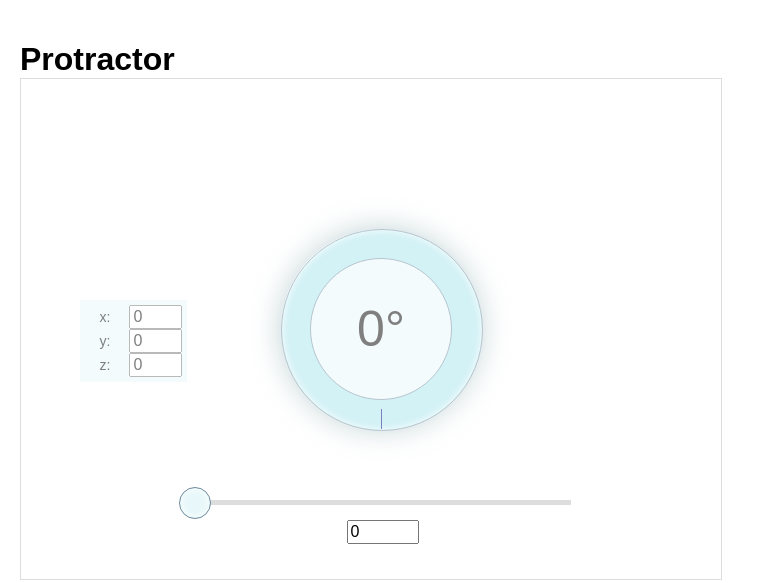
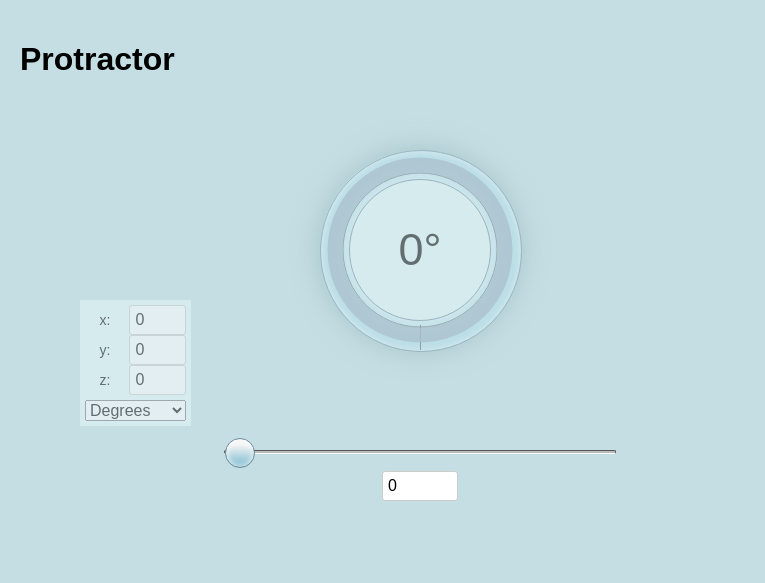
Before and after one commit to rubentd/protractor, a plain HTML site: page index.html in a window 1280 px wide. Shown: the whole page, without its empty margins (0-765 px from the left). Drawn offline with Linux system fonts and the light colour scheme.

Commit message:
- Updated graphic layout - Added radians and degrrees support - Fixed drag and drop delay caused by transition

```diff
--- a/css/main.css
+++ b/css/main.css
@@ -1,5 +1,6 @@
 body{
     font-style: 'Helvetica Neue', 'Arial', 'sans serif';
+    background-color:#C5DEE3;
 }
 
 .main{
@@ -12,7 +13,7 @@ h1{
 }
 
 .main-canvas{
-    border:1px solid #ddd;
+
 }
 
 .protractor-tool{
@@ -22,11 +23,10 @@ h1{
 	height:200px;
 	border-radius: 200px;
 	position:absolute;
-	top:229px;
-	left:281px;
+	top:150px;
+	left:320px;
 	opacity:.5;
-	pointer-events:none;
-	-webkit-transition:all .5s;
+	-webkit-transition:-webkit-transform .5s;
 	-webkit-transform:rotateX(0deg) rotateY(0deg) rotateZ(0deg);
 }
 
@@ -35,19 +35,21 @@ h1{
 	top:0;
 	left:0;
 	opacity:.8;
+	pointer-events:none;
 }
 
 .protractor-tool-inner{
 	width:200px;
 	height:200px;
 	border-radius: 200px;
-	background-color:#A8E5ED;
+	background-color:#AEDDEB;
 	border:1px solid #6e8a9e;
 	box-shadow: inset 0px 0px 7px #fff;
+	cursor:move;
 }
 
 .protractor-tool-inner .number{
-	font-size:50px;
+	font-size:45px;
 	line-height: 140px;
 	text-align:center;
 	display:block;
@@ -57,16 +59,17 @@ h1{
 	border-radius: 100px;
 	border:1px solid #6e8a9e;
 	background-color:#E8F8FA;
+	box-shadow: 0px 0px 30px #fff;
 }
 
 .protractor-tool-inner:before{
 	width:1px;
-	height:20px;
+	height:25px;
 	display:inline-block;
 	position:absolute;
 	bottom:0px;
 	left:99px;
-	border-right:1px solid navy;
+	border-right:1px solid #5e5e5e;
 	content:'';
 	padding:0;
 }
@@ -97,6 +100,11 @@ h1{
 
 .set-rotation input{
 	width:45px;
+}
+
+.set-rotation select{
+	width:100%;
+	margin-top:5px;
 }
 
 .set-rotation label{
@@ -139,29 +147,50 @@ h1{
 }
 
 .protractor-slider-knob{
+	box-sizing:border-box;
 	width: 30px;
 	height: 30px;
 	border-radius:30px;
 	position: absolute;
 	top: -13px;
-	margin-left: -15px;
+	margin-left:0px;
 	z-index: 200;
-	background-color: #85A6AB;
 	cursor:pointer;
-	background-color: #E8F8FA;
 	border: 1px solid #6e8a9e;
 	box-shadow: inset 0px 0px 7px #fff;
+	background: #f4f4f4; /* Old browsers */
+	background: -moz-linear-gradient(top, #f4f4f4 20%, #74b7cc 100%); /* FF3.6+ */
+	background: -webkit-gradient(linear, left top, left bottom, color-stop(20%,#f4f4f4), color-stop(100%,#74b7cc)); /* Chrome,Safari4+ */
+	background: -webkit-linear-gradient(top, #f4f4f4 20%,#74b7cc 100%); /* Chrome10+,Safari5.1+ */
+	background: -o-linear-gradient(top, #f4f4f4 20%,#74b7cc 100%); /* Opera 11.10+ */
+	background: -ms-linear-gradient(top, #f4f4f4 20%,#74b7cc 100%); /* IE10+ */
+	background: linear-gradient(to bottom, #f4f4f4 20%,#74b7cc 100%); /* W3C */
+	filter: progid:DXImageTransform.Microsoft.gradient( startColorstr='#f4f4f4', endColorstr='#74b7cc',GradientType=0 ); /* IE6-9 */
 }
 
+
 .protractor-slider{
+	box-sizing:border-box;
 	position: absolute;
-	top: 500px;
-	left:-120px;
-	width: 377px;
-	height: 5px;
+	width:500px;
+	top: 450px;
+	left:-90px;
+	width: 392px;
+	height: 4px;
 	text-align: center;
 	margin: 0 314px;
-	background-color:#ddd;
+	background-color:#bbb;
+	border-top:1px solid #555;
+	border-left:1px solid #555;
+	border-right:1px solid #555;
+	border-bottom:1px solid #fff;
+	border-radius:2px;
+}
+
+.menu input, .protractor-slider input{
+	border:1px solid #ccc;
+	padding:5px;
+	border-radius:3px;
 }
 
 .protractor-angle{
--- a/index.html
+++ b/index.html
@@ -15,12 +15,12 @@
 	<body>
 		<div id="main" class="main" data-ng-controller="CanvasController">
 			<h1>Protractor</h1>
-			<canvas id="main-canvas" class="main-canvas" width="700" height="500">
-			</canvas>
 
 			<div id="protractor-tool" class="protractor-tool xy">
 				<div class="protractor-tool-inner">
-					<div id="protractor-angle-center" class="number">0&deg;</div>
+					<div id="protractor-angle-center" class="number" data-rad="0" data-deg="0">
+						0&deg;
+					</div>
 				</div>
 				<canvas id ="protractor-canvas" class="protractor-canvas" width="200" height="200"></canvas>
 			</div>
@@ -35,13 +35,17 @@
 			</div-->
 			<div id="protractor-slider" class="protractor-slider">
 				<div id="protractor-slider-knob" class="protractor-slider-knob"></div>
-				<input id="protractor-angle" class="protractor-angle" type="number" width="50px" min="0" max="360" value="0">
+				<input id="protractor-angle" class="protractor-angle" type="number"width="50px" min="0" max="360" value="0" data-deg="0" data-rad="0">
 			</div>
 
 			<div class="menu set-rotation">
 				<label>x:</label> <input type="number" min="-360" max="360" id="rot-x" value="0"><br>
 				<label>y:</label> <input type="number" min="-360" max="360" id="rot-y" value="0"><br>
 				<label>z:</label> <input type="number" min="-360" max="360" id="rot-z" value="0"><br>
+				<select id="angle-unit">
+					<option value="deg">Degrees</option>
+					<option value="rad">Radians</option>
+				</select>
 			</div>
 
 		</div>
--- a/js/main.js
+++ b/js/main.js
@@ -6,6 +6,8 @@ $(document).ready( function(){
 		var orientation = $(this).attr('data-plane');
 	});
 
-	$('#protractor-tool').draggable();
+	$('#protractor-tool').draggable({
+		containment: "parent"
+	});
 
 });
--- a/js/protractor.js
+++ b/js/protractor.js
@@ -15,6 +15,8 @@ function Protractor(){
 
 	this.angleDegrees=0;
 	this.angleRadians=0;
+
+	this.updateAngle();
 
 }
 
@@ -34,10 +36,23 @@ Protractor.prototype = {
 	},
 
 	updateAngle: function(){
-		this.angleDegrees = $("#protractor-angle").val();
+		$('#protractor-angle').data('deg', this.angleDegrees);
+		$('#protractor-angle').data('rad', this.angleRadians);
+
 		$('#protractor-slider-knob').css('left',  this.angleDegrees + 'px');
-		$("#protractor-angle-center").html(this.angleDegrees + '&deg;');
-		this.angleRadians=this.angleDegrees*Math.PI/180;
+		this.updateVisibleAngles();
+		this.angleRadians=parseFloat(this.angleDegrees/180).toFixed(2);
+		this.updateCanvas();
+	},
+
+	updateVisibleAngles: function(){
+		if($('#angle-unit').val() == 'rad'){
+			$("#protractor-angle-center").html(this.angleRadians + ' &pi;');
+			$("#protractor-angle").val(this.angleRadians);
+		}else{
+			$("#protractor-angle-center").html(this.angleDegrees + '&deg;');
+			$("#protractor-angle").val(this.angleDegrees);
+		}
 	},
 
 	setInputRotation: function(){
@@ -51,14 +66,49 @@ Protractor.prototype = {
 		var radius = 85;
 		var x= this.canvas.width()/2;
 		var y= this.canvas.height()/2;
-		var startAngle = 0 + 0.5*Math.PI;
-		var endAngle = this.angleRadians + 0.5*Math.PI;
+		var startAngle = 0 + (0.5*Math.PI);
+		var endAngle = (this.angleRadians*Math.PI) + (0.5*Math.PI);
 		var counterClockwise = false;
+
+		this.context.beginPath();
+		this.context.arc(x, y, radius, 0, 365, counterClockwise);
+		this.context.lineWidth = 15;
+		this.context.strokeStyle = '#93A6BA';
+		this.context.stroke();
+
+		this.context.beginPath();
+		this.context.arc(x, y, radius-8, 0, 365, counterClockwise);
+		this.context.lineWidth = 1;
+		this.context.strokeStyle = '#525B66';
+		this.context.stroke();
+
+		this.context.beginPath();
+		this.context.arc(x, y, radius+8, 0, 365, counterClockwise);
+		this.context.lineWidth = 1;
+		this.context.strokeStyle = '#525B66';
+
 		this.context.beginPath();
 		this.context.arc(x, y, radius, startAngle, endAngle, counterClockwise);
 		this.context.lineWidth = 15;
 		this.context.strokeStyle = 'orange';
 		this.context.stroke();
+
+		this.context.beginPath();
+		this.context.arc(x, y, radius-8, startAngle, endAngle, counterClockwise);
+		this.context.lineWidth = 1;
+		this.context.strokeStyle = 'red';
+		this.context.stroke();
+
+		this.context.beginPath();
+		this.context.arc(x, y, radius+8, startAngle, endAngle, counterClockwise);
+		this.context.lineWidth = 1;
+		this.context.strokeStyle = 'red';
+		this.context.stroke();
+	},
+
+	updateCanvas: function(){
+		this.context.clearRect(0, 0, 300, 300);
+		this.drawArc();
 	}
 }
 
@@ -66,16 +116,12 @@ Protractor.prototype = {
  * Object for managing the canvas
  */
 function CanvasController($scope){
-	var canv=$("#main-canvas");
-	this.canvas=canv;
-	this.context=this.canvas[0].getContext('2d');
 
 	var cc=this;
 	$(document).ready( function(){
 		cc.protractor = new Protractor(cc);
 		cc.mouseX=0;
 		cc.mouseY=0;
-		cc.updateCanvas();
 		$scope.protractor=this.protractor;
 		$scope.$apply();
 		cc.setEvents();
@@ -83,14 +129,6 @@ function CanvasController($scope){
 }
 
 CanvasController.prototype={
-
-	updateCanvas: function(){
-		console.log(this.protractor.angleDegrees);
-		console.log(this.protractor.angleRadians);
-		this.context.clearRect(0, 0, 700, 500);
-		this.protractor.context.clearRect(0, 0, 300, 300);
-		this.protractor.drawArc();
-	},
 
 	setEvents: function(){
 		var cc=this;
@@ -112,13 +150,14 @@ CanvasController.prototype={
 		});
 		$('#protractor-slider-knob').draggable({
 			axis: 'x',
-			containment: "parent",
+			containment: 'parent',
 			drag: function(){
-				var degrees = parseInt($(this).css('left').replace('px',''));
-				$("#protractor-angle").val(degrees);
+				prot.angleDegrees = parseInt($(this).css('left').replace('px',''));
 				prot.updateAngle();
-				cc.updateCanvas();
 			}
+		});
+		$('#angle-unit').change(function(){
+			prot.updateVisibleAngles();
 		});
 	},
 
```
Also changed, not shown: 1 other file.
